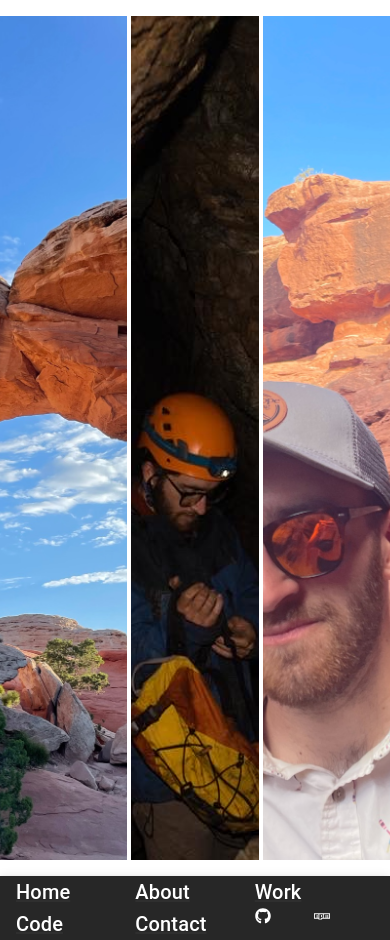
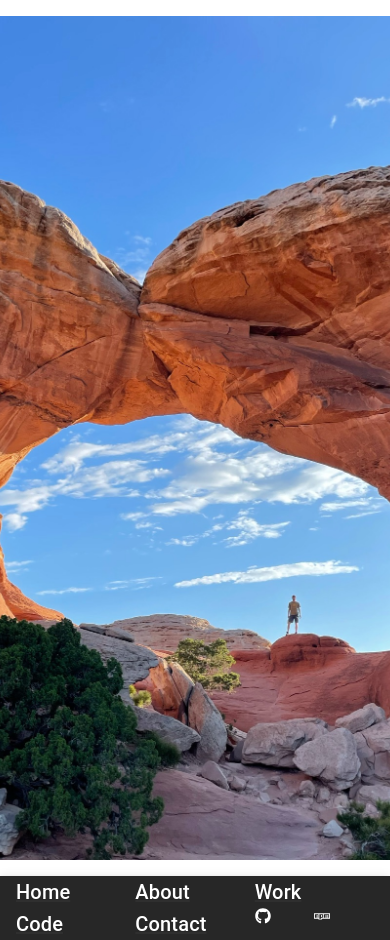
Before and after one commit to SABaltz/showcase, a React (Create React App) app: page /about in a window 390 px wide. Built offline with nearby package versions, Linux system fonts and the light colour scheme.

Commit message:
Cut Down Photos

```diff
--- a/src/components/About.tsx
+++ b/src/components/About.tsx
@@ -1,10 +1,11 @@
 import React from 'react'
-import {ImageList, ImageListItem} from "@mui/material";
+import {ImageList, ImageListItem, useMediaQuery} from "@mui/material";
+import {darkTheme} from "./Theme";
 
 export default function About() {
-
+    const smallScreen = useMediaQuery(darkTheme.breakpoints.up('sm'));
     return (
-        <ImageList sx={{width: '100vw', height: '100vh'}} cols={3} rowHeight={1000}>
+        <ImageList sx={{width: '100vw', height: '100vh'}} cols={smallScreen ? 3 : 1} rowHeight={1000}>
             {itemData.map((item) => (
                 <ImageListItem key={item.img}>
                     <img
@@ -24,43 +25,25 @@ const itemData = [
     {
         img: require('../static/arches.JPG'),
         title: 'Arches National Park ',
-        rows: 2,
-        cols: 2,
     },
     {
         img: require('../static/cave.JPG'),
         title: 'Columbia Mountain Cave',
     },
     {
-        img: require('../static/fisher.JPG'),
-        title: 'Fisher Towers',
-    },
-    {
         img: require('../static/glacier.jpg'),
         title: 'Glacier National Park',
-        cols: 2,
-        rows: 2,
-    },
-    {
-        img: require('../static/kayak.jpg'),
-        title: 'Sea Kayaking',
-        cols: 2,
-        rows: 6,
     },
     {
         img: require('../static/ousel.jpg'),
         title: 'Ousel Peak',
-        rows: 3,
-        cols: 2,
     },
     {
         img: require('../static/vets.jpg'),
         title: 'Sam in Hat',
-        rows: 2,
     },
     {
         img: require('../static/yellowstone.JPG'),
         title: 'Yellow Stone National Park',
-        rows: 2,
     }
 ];
```
